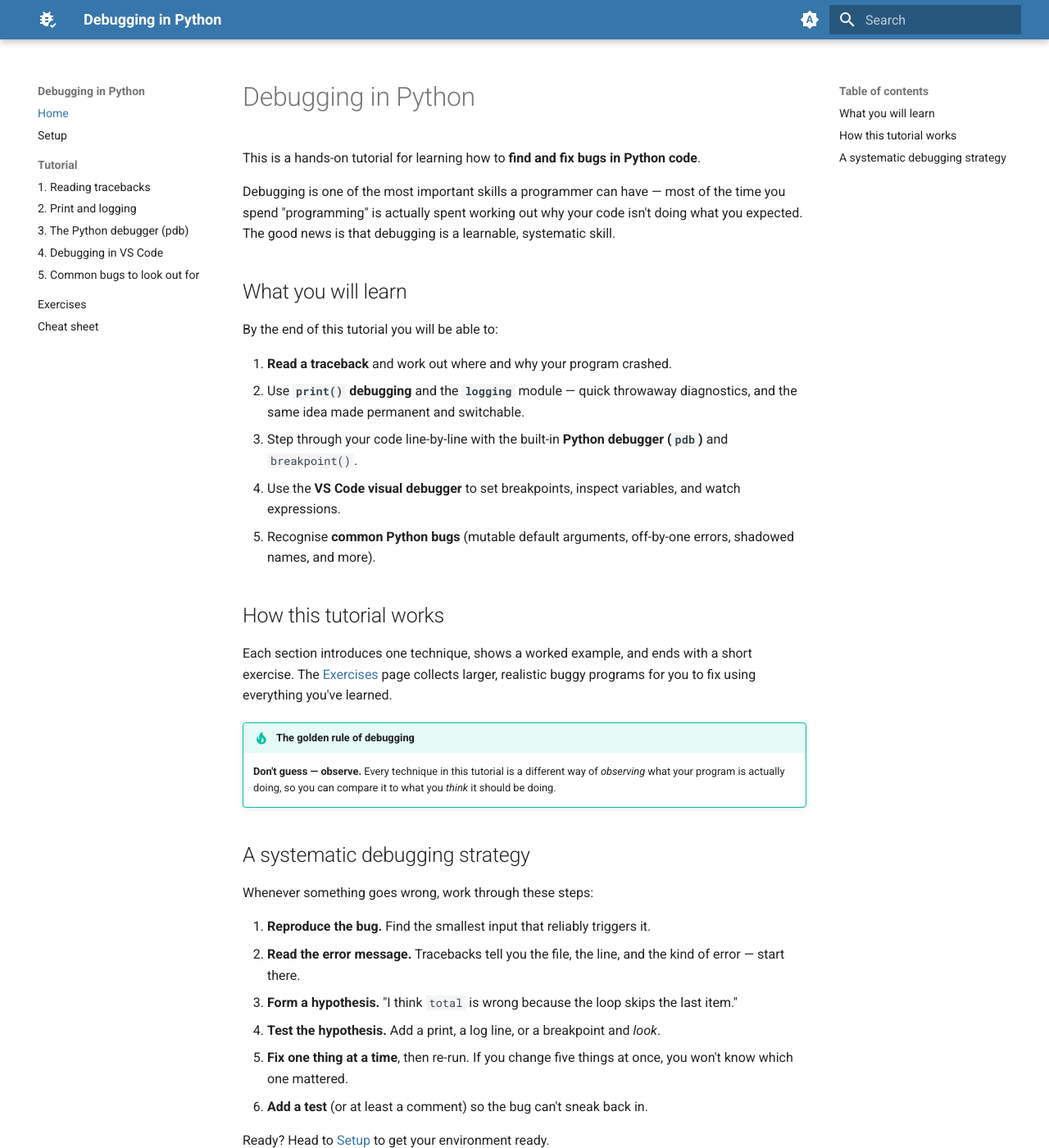
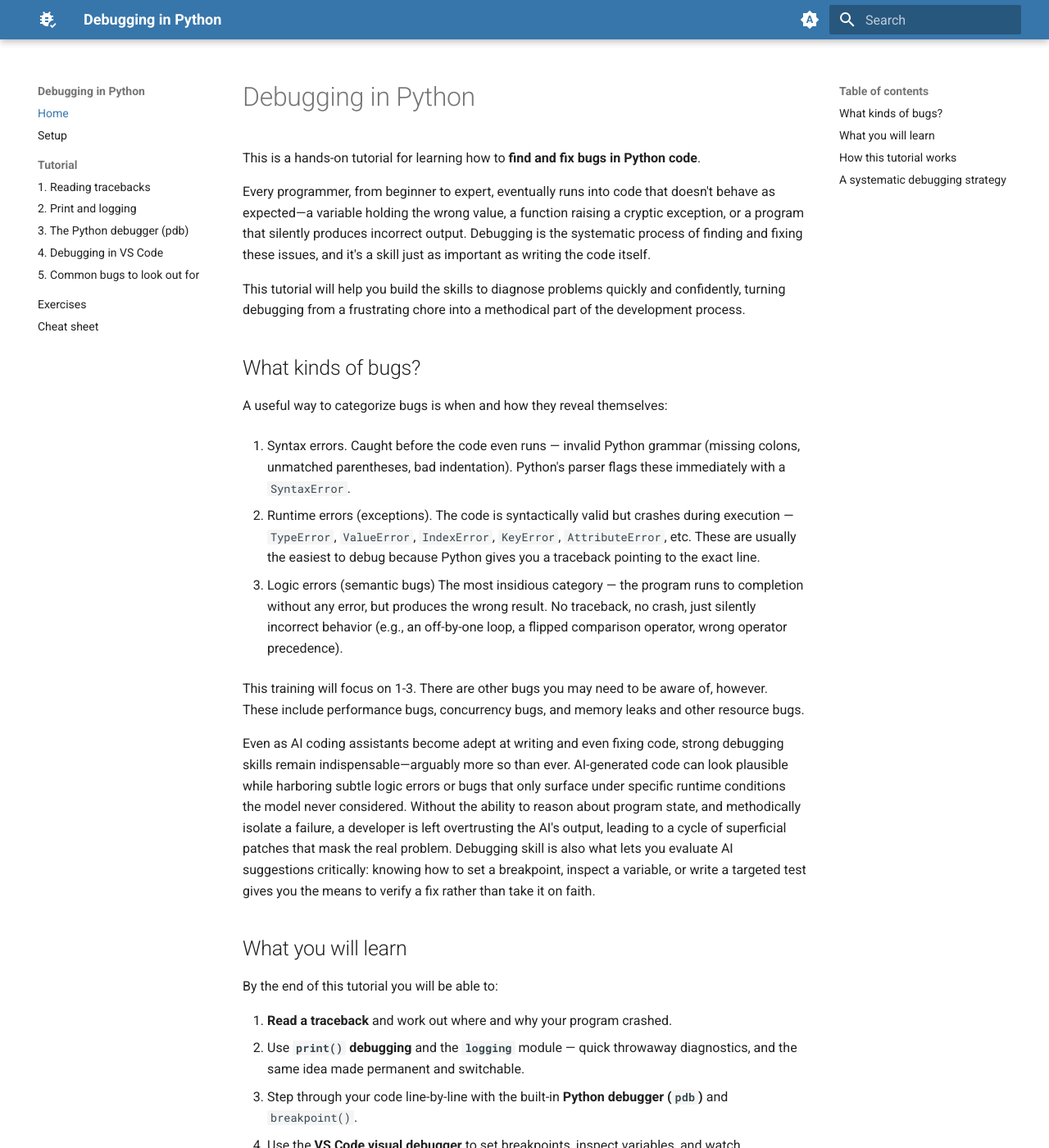
Before and after one commit to geoffreyweal/python-debugging-tutorial, an MkDocs documentation site: the page built from Documentation/docs/index.md, in a window 1280 px wide and 1400 px high. Shown: the whole window at 82% size. Built offline with MkDocs 1.6.1 and Material for MkDocs 9.7.7, drawn with Linux system fonts in a browser that asks for light colours.

Commit message:
expanded the intro

```diff
--- a/Documentation/docs/index.md
+++ b/Documentation/docs/index.md
@@ -2,7 +2,24 @@
 
 This is a hands-on tutorial for learning how to **find and fix bugs in Python code**.
 
-Debugging is one of the most important skills a programmer can have — most of the time you spend "programming" is actually spent working out why your code isn't doing what you expected. The good news is that debugging is a learnable, systematic skill.
+Every programmer, from beginner to expert, eventually runs into code that doesn't behave as expected—a variable holding the wrong value, a function raising a cryptic exception, or a program that silently produces incorrect output. Debugging is the systematic process of finding and fixing these issues, and it's a skill just as important as writing the code itself.
+
+This tutorial will help you build the skills to diagnose problems quickly and confidently, turning debugging from a frustrating chore into a methodical part of the development process.
+
+## What kinds of bugs?
+
+A useful way to categorize bugs is when and how they reveal themselves:
+
+1. Syntax errors. Caught before the code even runs — invalid Python grammar (missing colons, unmatched parentheses, bad indentation). Python's parser flags these immediately with a `SyntaxError`.
+
+2. Runtime errors (exceptions). The code is syntactically valid but crashes during execution — `TypeError`, `ValueError`, `IndexError`, `KeyError`, `AttributeError`, etc. These are usually the easiest to debug because Python gives you a traceback pointing to the exact line.
+
+3. Logic errors (semantic bugs)
+The most insidious category — the program runs to completion without any error, but produces the wrong result. No traceback, no crash, just silently incorrect behavior (e.g., an off-by-one loop, a flipped comparison operator, wrong operator precedence).
+
+This training will focus on 1-3. There are other bugs you may need to be aware of, however. These include performance bugs, concurrency bugs, and memory leaks and other resource bugs.
+
+Even as AI coding assistants become adept at writing and even fixing code, strong debugging skills remain indispensable—arguably more so than ever. AI-generated code can look plausible while harboring subtle logic errors or bugs that only surface under specific runtime conditions the model never considered. Without the ability to reason about program state, and methodically isolate a failure, a developer is left overtrusting the AI's output, leading to a cycle of superficial patches that mask the real problem. Debugging skill is also what lets you evaluate AI suggestions critically: knowing how to set a breakpoint, inspect a variable, or write a targeted test gives you the means to verify a fix rather than take it on faith.
 
 ## What you will learn
 
```
